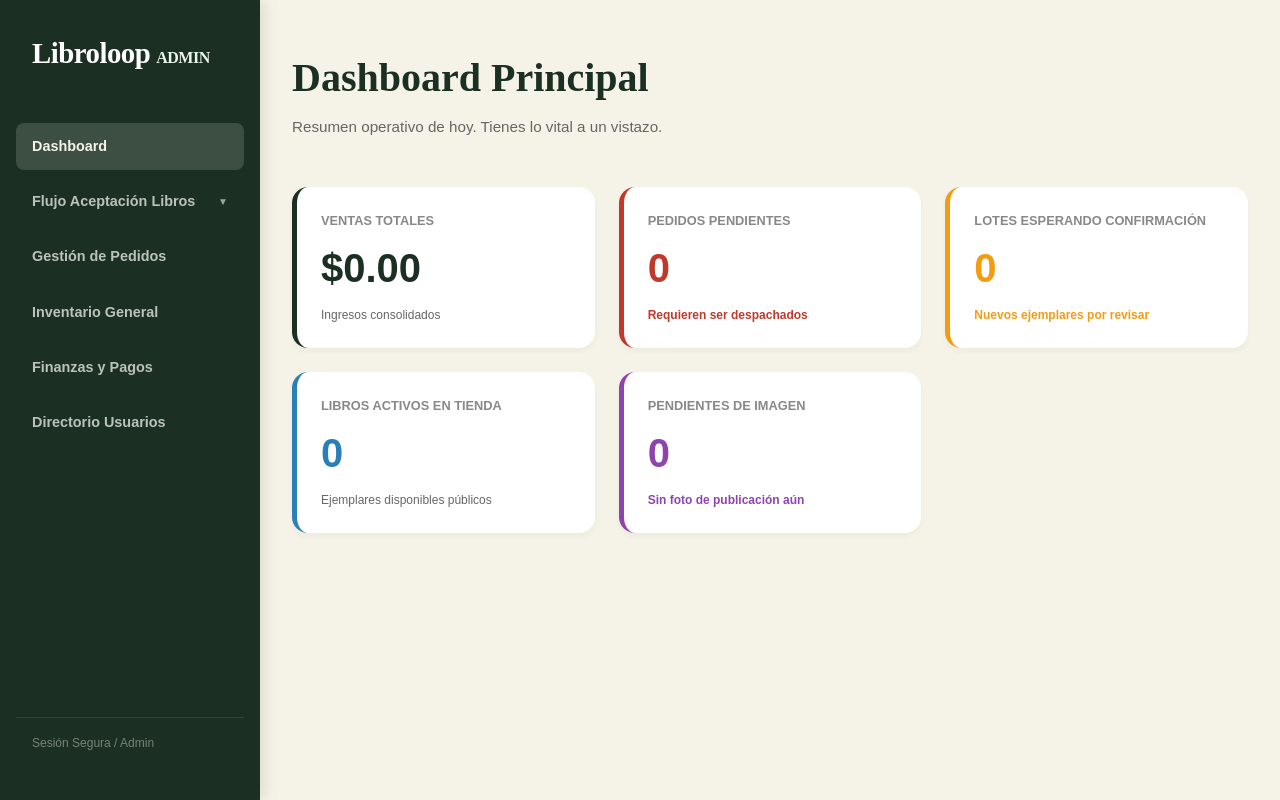
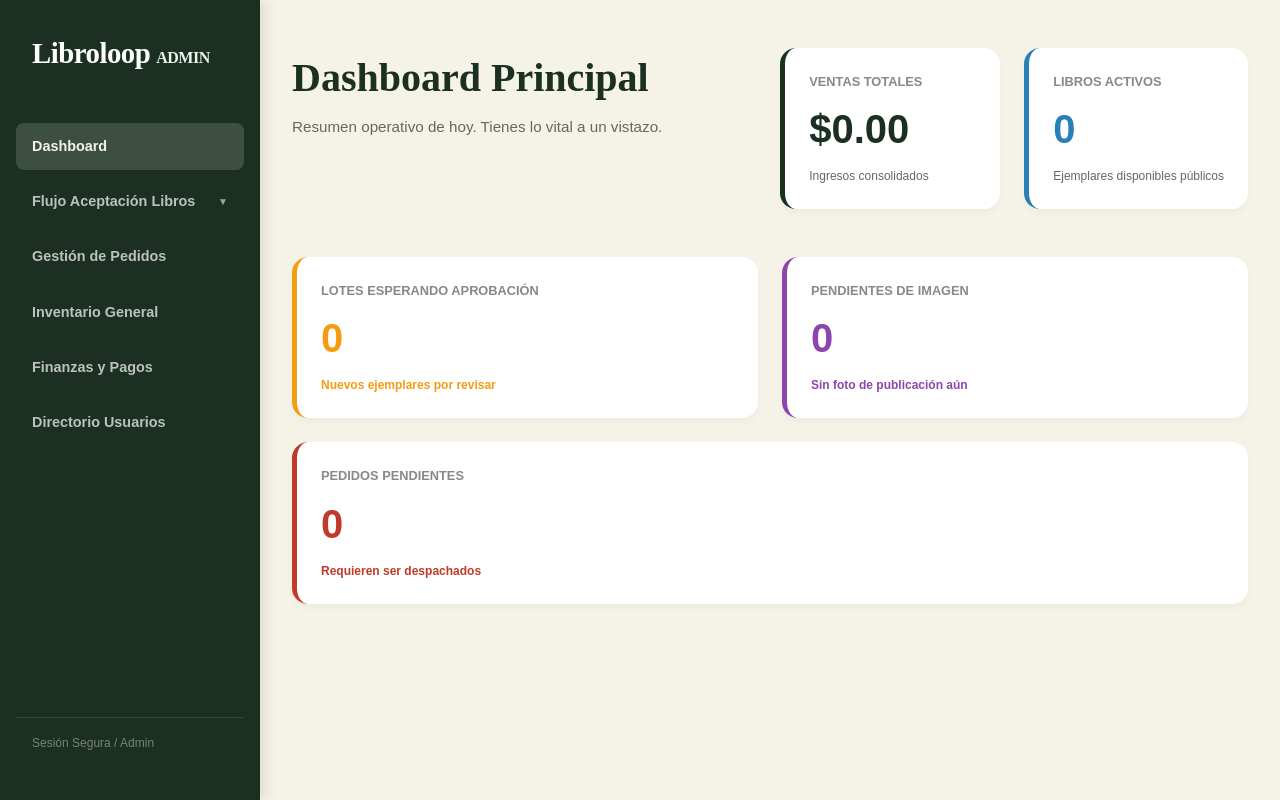
Before and after one commit to tintaeterna021/libroloop-admin, a Next.js app: page / in a window 1280 px wide. Built offline with nearby package versions, Linux system fonts and the light colour scheme; no server answers; the database is empty.

Commit message:
visualización dashboard

```diff
--- a/app/page.tsx
+++ b/app/page.tsx
@@ -1,6 +1,7 @@
 export const dynamic = 'force-dynamic';
 
 import { supabase } from '@/lib/supabase'
+import Link from 'next/link'
 
 export default async function AdminDashboard() {
 
@@ -32,17 +33,17 @@ export default async function AdminDashboard() {
 
   return (
     <div style={{ minHeight: '100vh', backgroundColor: '#F5F2E7', padding: '3rem 2rem', fontFamily: "'Montserrat', sans-serif" }}>
-      <header style={{ maxWidth: '1100px', margin: '0 auto 3rem' }}>
-        <h1 style={{ fontFamily: "'Playfair Display', serif", fontSize: '2.5rem', color: '#1B3022', fontWeight: 900, marginBottom: '0.5rem' }}>Dashboard Principal</h1>
-        <p style={{ color: '#666', fontSize: '0.95rem' }}>Resumen operativo de hoy. Tienes lo vital a un vistazo.</p>
-      </header>
 
-      <main style={{ maxWidth: '1100px', margin: '0 auto' }}>
+      {/* Fila 0: Header y tarjetas principales (Ventas y Activos) */}
+      <header style={{ maxWidth: '1100px', margin: '0 auto 3rem', display: 'flex', justifyContent: 'space-between', alignItems: 'flex-start', flexWrap: 'wrap', gap: '2rem' }}>
+        <div>
+          <h1 style={{ fontFamily: "'Playfair Display', serif", fontSize: '2.5rem', color: '#1B3022', fontWeight: 900, marginBottom: '0.5rem' }}>Dashboard Principal</h1>
+          <p style={{ color: '#666', fontSize: '0.95rem' }}>Resumen operativo de hoy. Tienes lo vital a un vistazo.</p>
+        </div>
 
-        <div style={{ display: 'grid', gridTemplateColumns: 'repeat(auto-fit, minmax(240px, 1fr))', gap: '1.5rem', marginBottom: '3rem' }}>
-
+        <div style={{ display: 'flex', gap: '1.5rem', flexWrap: 'wrap' }}>
           {/* Tarjeta 1 - Ventas Totales */}
-          <div style={{ backgroundColor: 'white', borderRadius: '16px', padding: '1.5rem', boxShadow: '0 4px 6px rgba(0,0,0,0.03)', borderLeft: '5px solid #1B3022' }}>
+          <div style={{ backgroundColor: 'white', borderRadius: '16px', padding: '1.5rem', boxShadow: '0 4px 6px rgba(0,0,0,0.03)', borderLeft: '5px solid #1B3022', minWidth: '220px' }}>
             <p style={{ fontFamily: "'Montserrat', sans-serif", fontSize: '0.8rem', color: '#888', fontWeight: 700, textTransform: 'uppercase', marginBottom: '0.5rem' }}>Ventas Totales</p>
             <p style={{ fontFamily: "'Montserrat', sans-serif", fontSize: '2.5rem', color: '#1B3022', fontWeight: 900 }}>
               ${ventasTotales.toLocaleString('es-MX', { minimumFractionDigits: 2, maximumFractionDigits: 2 })}
@@ -50,42 +51,58 @@ export default async function AdminDashboard() {
             <p style={{ fontSize: '0.75rem', color: '#666', marginTop: '0.5rem' }}>Ingresos consolidados</p>
           </div>
 
-          {/* Tarjeta 2 - Pedidos Pendientes */}
-          <div style={{ backgroundColor: 'white', borderRadius: '16px', padding: '1.5rem', boxShadow: '0 4px 6px rgba(0,0,0,0.03)', borderLeft: '5px solid #c0392b' }}>
-            <p style={{ fontFamily: "'Montserrat', sans-serif", fontSize: '0.8rem', color: '#888', fontWeight: 700, textTransform: 'uppercase', marginBottom: '0.5rem' }}>Pedidos Pendientes</p>
-            <p style={{ fontFamily: "'Montserrat', sans-serif", fontSize: '2.5rem', color: '#c0392b', fontWeight: 900 }}>
-              {pedidosPendientes}
-            </p>
-            <p style={{ fontSize: '0.75rem', color: '#c0392b', marginTop: '0.5rem', fontWeight: 600 }}>Requieren ser despachados</p>
-          </div>
-
-          {/* Tarjeta 3 - Lotes */}
-          <div style={{ backgroundColor: 'white', borderRadius: '16px', padding: '1.5rem', boxShadow: '0 4px 6px rgba(0,0,0,0.03)', borderLeft: '5px solid #f39c12' }}>
-            <p style={{ fontFamily: "'Montserrat', sans-serif", fontSize: '0.8rem', color: '#888', fontWeight: 700, textTransform: 'uppercase', marginBottom: '0.5rem' }}>Lotes Esperando Confirmación</p>
-            <p style={{ fontFamily: "'Montserrat', sans-serif", fontSize: '2.5rem', color: '#f39c12', fontWeight: 900 }}>
-              {lotesRevision || 0}
-            </p>
-            <p style={{ fontSize: '0.75rem', color: '#f39c12', marginTop: '0.5rem', fontWeight: 600 }}>Nuevos ejemplares por revisar</p>
-          </div>
-
           {/* Tarjeta 4 - Activos */}
-          <div style={{ backgroundColor: 'white', borderRadius: '16px', padding: '1.5rem', boxShadow: '0 4px 6px rgba(0,0,0,0.03)', borderLeft: '5px solid #2980b9' }}>
-            <p style={{ fontFamily: "'Montserrat', sans-serif", fontSize: '0.8rem', color: '#888', fontWeight: 700, textTransform: 'uppercase', marginBottom: '0.5rem' }}>Libros Activos en Tienda</p>
+          <div style={{ backgroundColor: 'white', borderRadius: '16px', padding: '1.5rem', boxShadow: '0 4px 6px rgba(0,0,0,0.03)', borderLeft: '5px solid #2980b9', minWidth: '220px' }}>
+            <p style={{ fontFamily: "'Montserrat', sans-serif", fontSize: '0.8rem', color: '#888', fontWeight: 700, textTransform: 'uppercase', marginBottom: '0.5rem' }}>Libros Activos</p>
             <p style={{ fontFamily: "'Montserrat', sans-serif", fontSize: '2.5rem', color: '#2980b9', fontWeight: 900 }}>
               {librosActivos || 0}
             </p>
             <p style={{ fontSize: '0.75rem', color: '#666', marginTop: '0.5rem' }}>Ejemplares disponibles públicos</p>
           </div>
+        </div>
+      </header>
+
+      <main style={{ maxWidth: '1100px', margin: '0 auto' }}>
+
+        {/* Fila 1: Lotes esperando aprobación y Pendientes de imagen */}
+        <div style={{ display: 'grid', gridTemplateColumns: 'repeat(auto-fit, minmax(300px, 1fr))', gap: '1.5rem', marginBottom: '1.5rem' }}>
+          {/* Tarjeta 3 - Lotes */}
+          <Link href="/lotes" style={{ textDecoration: 'none', display: 'block' }}>
+            <div style={{ backgroundColor: 'white', borderRadius: '16px', padding: '1.5rem', boxShadow: '0 4px 6px rgba(0,0,0,0.03)', borderLeft: '5px solid #f39c12', height: '100%' }}>
+              <p style={{ fontFamily: "'Montserrat', sans-serif", fontSize: '0.8rem', color: '#888', fontWeight: 700, textTransform: 'uppercase', marginBottom: '0.5rem' }}>Lotes Esperando Aprobación</p>
+              <p style={{ fontFamily: "'Montserrat', sans-serif", fontSize: '2.5rem', color: '#f39c12', fontWeight: 900 }}>
+                {lotesRevision || 0}
+              </p>
+              <p style={{ fontSize: '0.75rem', color: '#f39c12', marginTop: '0.5rem', fontWeight: 600 }}>Nuevos ejemplares por revisar</p>
+            </div>
+          </Link>
 
           {/* Tarjeta 5 - Pendientes de imagen */}
-          <div style={{ backgroundColor: 'white', borderRadius: '16px', padding: '1.5rem', boxShadow: '0 4px 6px rgba(0,0,0,0.03)', borderLeft: '5px solid #8e44ad' }}>
-            <p style={{ fontFamily: "'Montserrat', sans-serif", fontSize: '0.8rem', color: '#888', fontWeight: 700, textTransform: 'uppercase', marginBottom: '0.5rem' }}>Pendientes de Imagen</p>
-            <p style={{ fontFamily: "'Montserrat', sans-serif", fontSize: '2.5rem', color: '#8e44ad', fontWeight: 900 }}>
-              {librosPendientesImagenes || 0}
-            </p>
-            <p style={{ fontSize: '0.75rem', color: '#8e44ad', marginTop: '0.5rem', fontWeight: 600 }}>Sin foto de publicación aún</p>
-          </div>
+          <Link href="/imagenes" style={{ textDecoration: 'none', display: 'block' }}>
+            <div style={{ backgroundColor: 'white', borderRadius: '16px', padding: '1.5rem', boxShadow: '0 4px 6px rgba(0,0,0,0.03)', borderLeft: '5px solid #8e44ad', height: '100%' }}>
+              <p style={{ fontFamily: "'Montserrat', sans-serif", fontSize: '0.8rem', color: '#888', fontWeight: 700, textTransform: 'uppercase', marginBottom: '0.5rem' }}>Pendientes de Imagen</p>
+              <p style={{ fontFamily: "'Montserrat', sans-serif", fontSize: '2.5rem', color: '#8e44ad', fontWeight: 900 }}>
+                {librosPendientesImagenes || 0}
+              </p>
+              <p style={{ fontSize: '0.75rem', color: '#8e44ad', marginTop: '0.5rem', fontWeight: 600 }}>Sin foto de publicación aún</p>
+            </div>
+          </Link>
         </div>
+
+        {/* Fila 2: Pedidos Pendientes */}
+        <div style={{ display: 'grid', gridTemplateColumns: '1fr', gap: '1.5rem', marginBottom: '3rem' }}>
+          {/* Tarjeta 2 - Pedidos Pendientes */}
+          <Link href="/pedidos" style={{ textDecoration: 'none', display: 'block' }}>
+            <div style={{ backgroundColor: 'white', borderRadius: '16px', padding: '1.5rem', boxShadow: '0 4px 6px rgba(0,0,0,0.03)', borderLeft: '5px solid #c0392b', height: '100%' }}>
+              <p style={{ fontFamily: "'Montserrat', sans-serif", fontSize: '0.8rem', color: '#888', fontWeight: 700, textTransform: 'uppercase', marginBottom: '0.5rem' }}>Pedidos Pendientes</p>
+              <p style={{ fontFamily: "'Montserrat', sans-serif", fontSize: '2.5rem', color: '#c0392b', fontWeight: 900 }}>
+                {pedidosPendientes}
+              </p>
+              <p style={{ fontSize: '0.75rem', color: '#c0392b', marginTop: '0.5rem', fontWeight: 600 }}>Requieren ser despachados</p>
+            </div>
+          </Link>
+        </div>
+
       </main>
     </div>
   )
```
